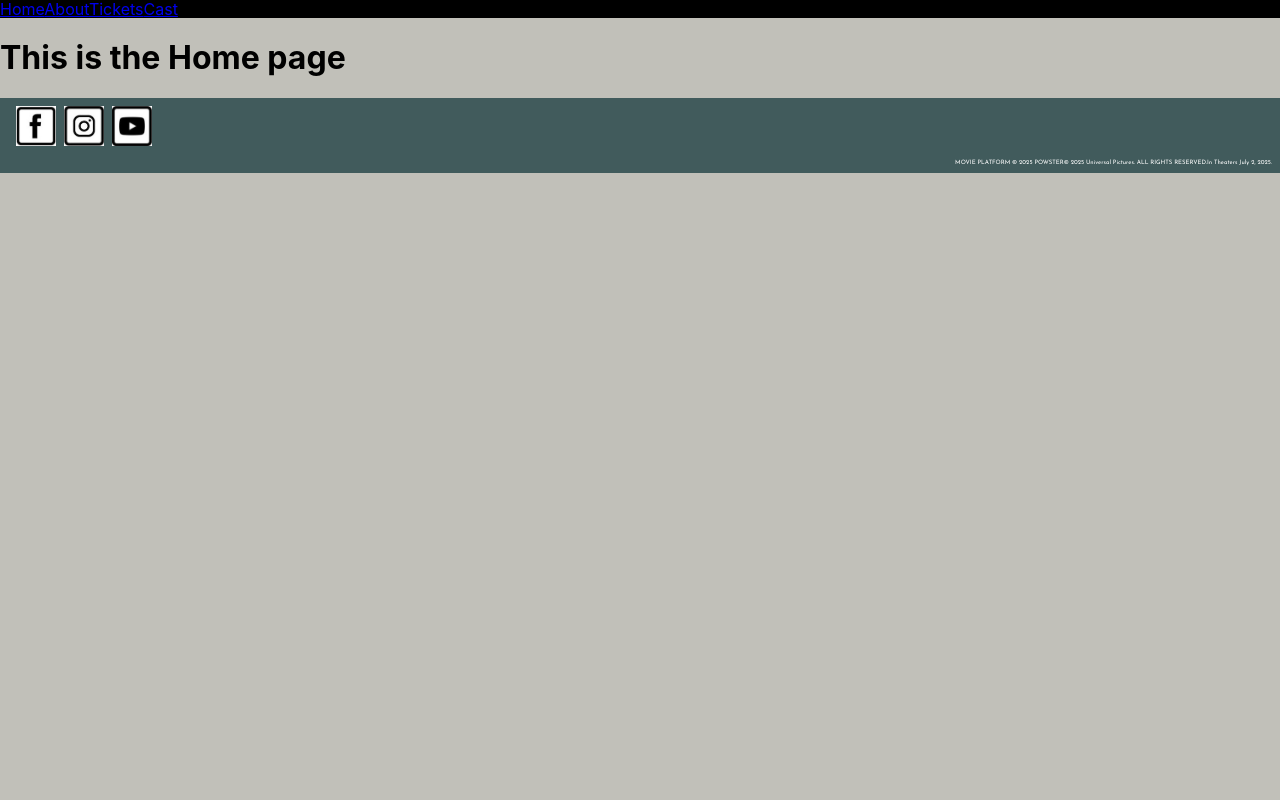
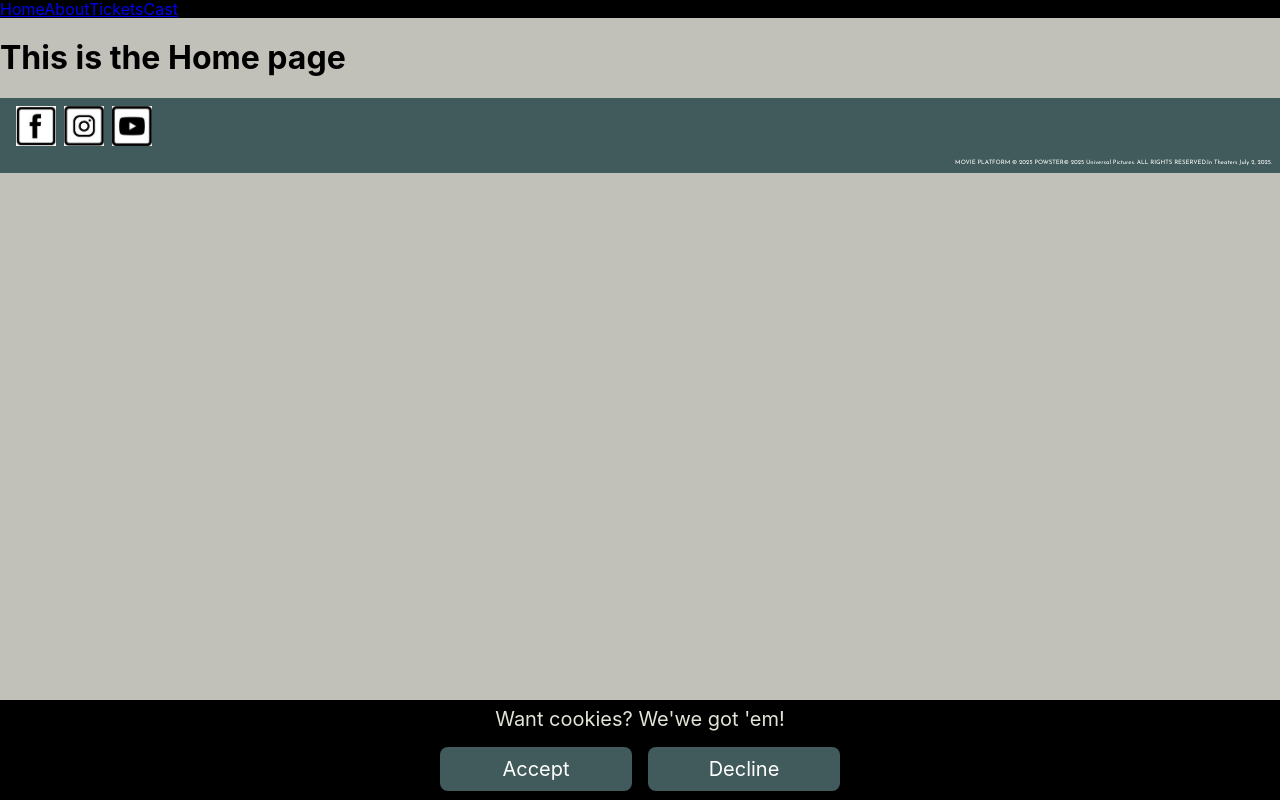
Before and after one commit to mikaelakihl/mi-graphic-tools-assignment2-jurassic-world, a Vue app: page / in a window 1280 px wide. Built offline with nearby package versions, Linux system fonts and the light colour scheme.

Commit message:
feat: added cookie banner to homepage

```diff
--- a/src/views/HomeView.vue
+++ b/src/views/HomeView.vue
@@ -1,8 +1,12 @@
-<script setup lang="ts"></script>
+<script setup lang="ts">
+import CookiesBanner from '@/components/molecules/CookiesBanner.vue';
+
+</script>
 
 <template>
   <div class="home">
     <h1>This is the Home page</h1>
+    <CookiesBanner />
   </div>
 </template>
 
```
